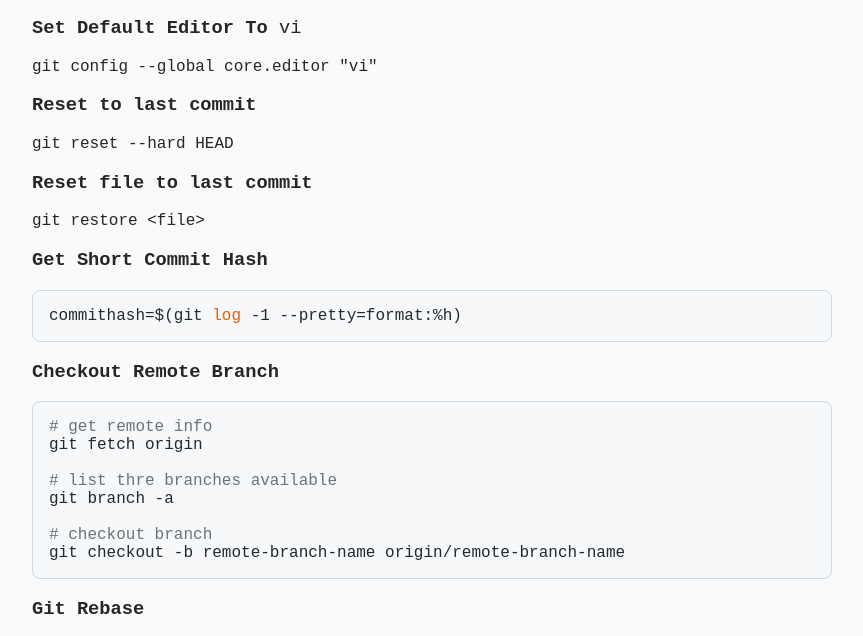
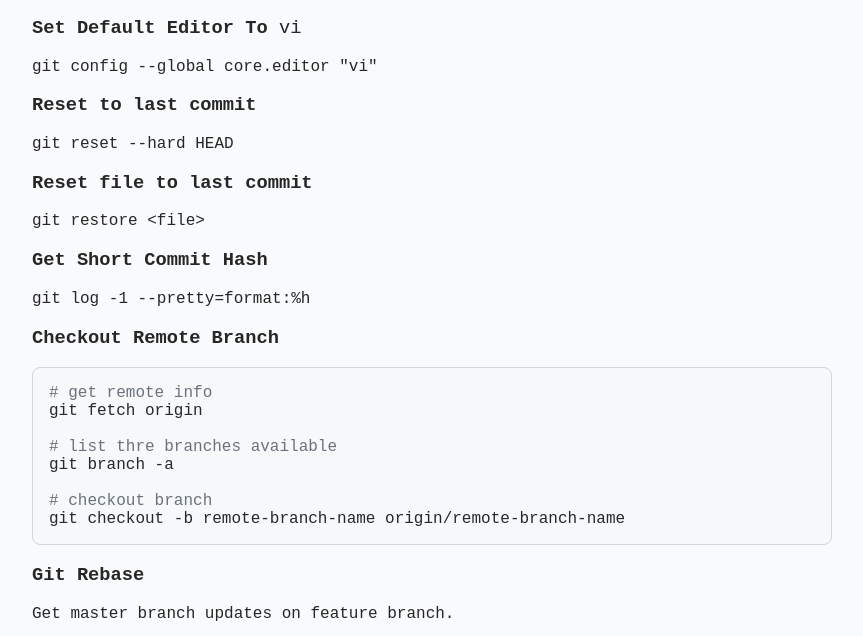
Before and after one commit to gue-ni/gnosis, an Eleventy site: page doc/git.md in a window 1280 px wide. Shown: the part 160-796 px from the top of the page, without its empty margins (208-1071 px from the left). Built offline with nearby package versions, Linux system fonts and the light colour scheme; Eleventy itself is replaced by a stand-in of ours; code samples lack their colours; files that its build step writes are made by us from their sources; a web font is replaced by a local one.

Commit message:
Update git.md

````diff
--- a/doc/git.md
+++ b/doc/git.md
@@ -16,9 +16,7 @@
 
 ### Get Short Commit Hash
 
-```bash
-commithash=$(git log -1 --pretty=format:%h)
-```
+`git log -1 --pretty=format:%h`
 
 ### Checkout Remote Branch
 
````
